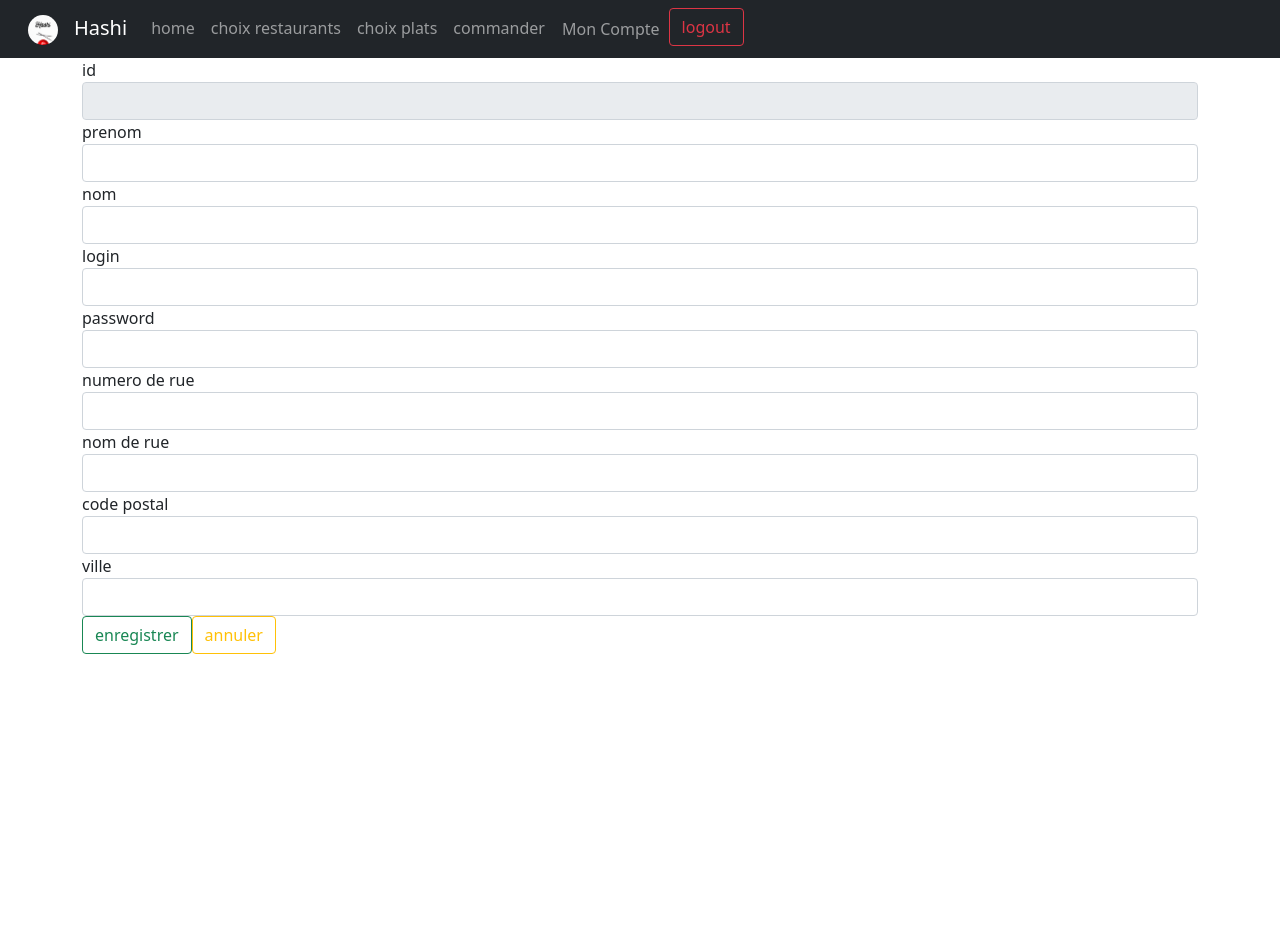
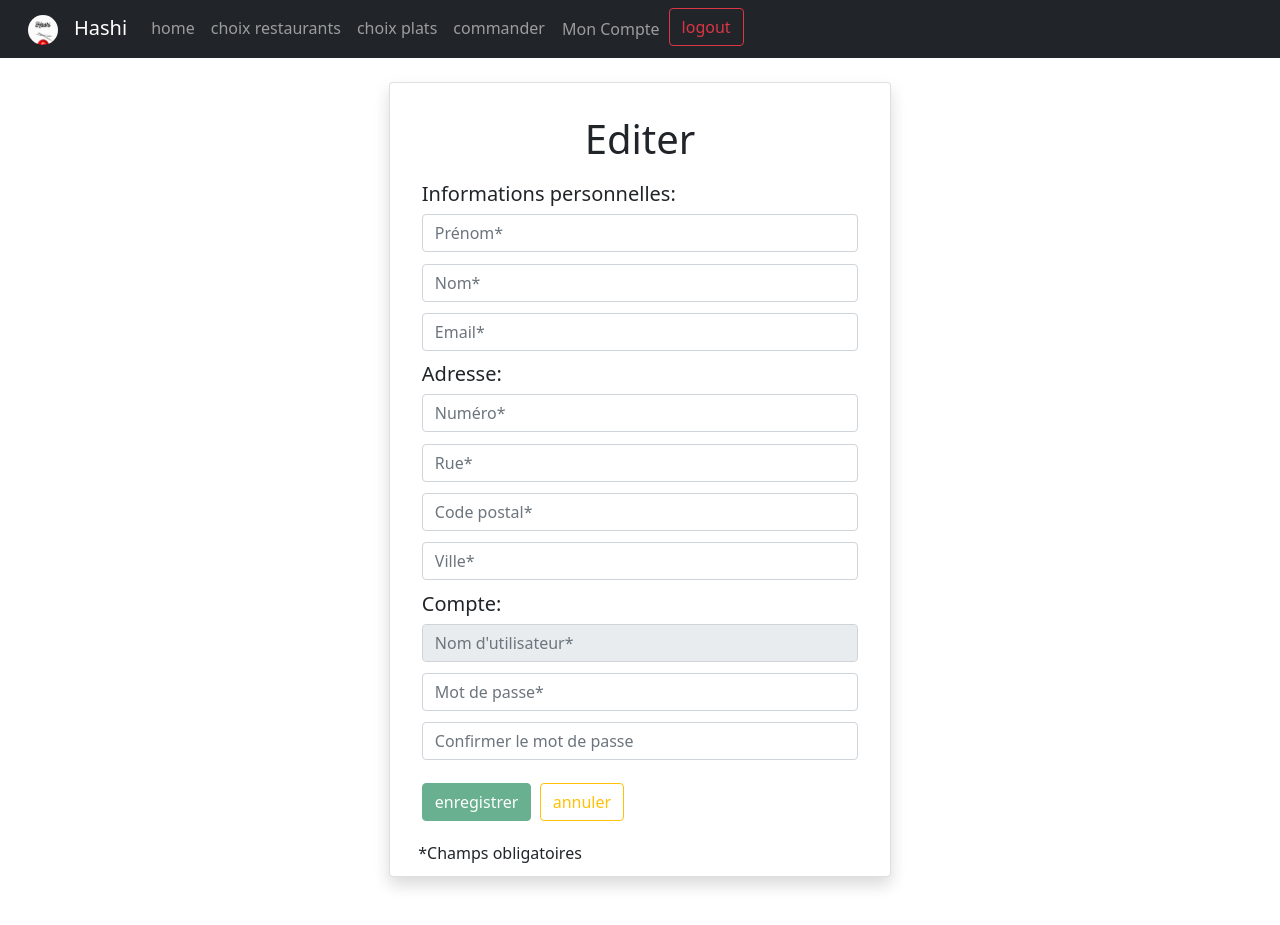
Before and after one commit to LouisBPro/ProjetFinalFormation, an Angular app in the folder HashiAngular/: page /client/edit/1 in a window 1280 px wide. Before the commit the page ends 800 px from the top, so only its background shows below. Built offline with nearby package versions, Linux system fonts and the light colour scheme; sample sign-in values are in the browser's storage.

Commit message:
ajustements modif client

```diff
--- a/HashiAngular/src/app/client/client/client.component.html
+++ b/HashiAngular/src/app/client/client/client.component.html
@@ -27,7 +27,7 @@
     <h6>Login :</h6>
   </div>
   <div class="col-sm-6">
-    <p>{{ client.user.login }}</p>
+    <p>{{ client.user!.login }}</p>
   </div>
 </div>
 <div class="row">
@@ -35,13 +35,13 @@
     <h6>N° :</h6>
   </div>
   <div class="col-sm-2">
-    <p>{{ client.adresse.numero }}</p>
+    <p>{{ client.adresse!.numero }}</p>
   </div>
   <div class="col-sm-2">
     <h6>Rue :</h6>
   </div>
   <div class="col-sm-6">
-    <p>{{ client.adresse.rue }}</p>
+    <p>{{ client.adresse!.rue }}</p>
   </div>
 </div>
 <div class="row">
@@ -49,13 +49,13 @@
     <h6>Code Postal :</h6>
   </div>
   <div class="col-sm-4">
-    <p>{{ client.adresse.codePostal }}</p>
+    <p>{{ client.adresse!.codePostal }}</p>
   </div>
   <div class="col-sm-2">
     <h6>Ville :</h6>
   </div>
   <div class="col-sm-4">
-    <p>{{ client.adresse.ville }}</p>
+    <p>{{ client.adresse!.ville }}</p>
   </div>
 </div>
 <a
--- a/HashiAngular/src/app/client/client/client.component.ts
+++ b/HashiAngular/src/app/client/client/client.component.ts
@@ -11,7 +11,7 @@ import { Adresse } from 'src/app/model/adresse';
   styleUrls: ['./client.component.css'],
 })
 export class ClientComponent implements OnInit {
-  client: Client = new Client(new User(), new Adresse());
+  client: Client = new Client();
 
   constructor(
     private clientService: ClientService,
--- a/HashiAngular/src/app/client/edit-client/edit-client.component.html
+++ b/HashiAngular/src/app/client/edit-client/edit-client.component.html
@@ -1,46 +1,167 @@
-<div class="container">
+<div class="container-fluid">
+  <br />
+  <form (ngSubmit)="save()" [formGroup]="_form">
+    <div
+      class="card mx-auto shadow p-3 mb-5"
+      style="width: 40%; line-height: 0.3cm"
+    >
+      <div class="card-body">
+        <h1 class="card-title text-center">Editer</h1>
+        <br />
+        <h5 class="card-text">Informations personnelles:</h5>
         <div class="form-group">
-    <label>id</label>
-    <input [(ngModel)]="client.id" readonly class="form-control" />
+          <input
+            class="form-control"
+            formControlName="prenom"
+            placeholder="Prénom*"
+          />
         </div>
+        <div
+          *ngIf="form['prenom'].dirty && form['prenom'].invalid"
+          class="alert alert-danger"
+        >
+          Prénom incorrect
+        </div>
+        <br />
         <div class="form-group">
-    <label>prenom</label>
-    <input [(ngModel)]="client.prenom" class="form-control" />
+          <input
+            class="form-control"
+            formControlName="nom"
+            placeholder="Nom*"
+          />
+          <div
+            *ngIf="form['nom'].dirty && form['nom'].invalid"
+            class="alert alert-danger"
+          >
+            Nom incorrect
           </div>
+        </div>
+        <br />
         <div class="form-group">
-    <label>nom</label>
-    <input [(ngModel)]="client.nom" class="form-control" />
+          <input
+            type="email"
+            class="form-control"
+            formControlName="email"
+            placeholder="Email*"
+          />
+          <div
+            *ngIf="form['email'].dirty && form['email'].invalid"
+            class="alert alert-danger"
+          >
+            Email incorrect
           </div>
-  <ng-container *ngIf="!client.id">
+        </div>
+        <br />
+        <h5 class="card-text">Adresse:</h5>
         <div class="form-group">
-      <label>login</label>
-      <input [(ngModel)]="client.user.login" class="form-control" />
+          <input
+            class="form-control"
+            formControlName="numero"
+            placeholder="Numéro*"
+          />
+          <div
+            *ngIf="form['numero'].dirty && form['numero'].invalid"
+            class="alert alert-danger"
+          >
+            Numéro incorrect
           </div>
+        </div>
+        <br />
         <div class="form-group">
-      <label>password</label>
-      <input type="password" [(ngModel)]="password" class="form-control" />
+          <input
+            class="form-control"
+            formControlName="rue"
+            placeholder="Rue*"
+          />
+          <div
+            *ngIf="form['rue'].dirty && form['rue'].invalid"
+            class="alert alert-danger"
+          >
+            Rue incorrecte
+          </div>
+        </div>
+        <br />
+        <div class="form-group">
+          <input
+            class="form-control"
+            formControlName="codePostal"
+            placeholder="Code postal*"
+          />
+          <div
+            *ngIf="form['codePostal'].dirty && form['codePostal'].invalid"
+            class="alert alert-danger"
+          >
+            Code postal incorrect
+          </div>
+        </div>
+        <br />
+        <div class="form-group">
+          <input
+            class="form-control"
+            formControlName="ville"
+            placeholder="Ville*"
+          />
+          <div
+            *ngIf="form['ville'].dirty && form['ville'].invalid"
+            class="alert alert-danger"
+          >
+            Ville incorrecte
+          </div>
+        </div>
+        <br />
+        <h5 class="card-text">Compte:</h5>
+        <div class="form-group">
+          <input
+            class="form-control"
+            readonly
+            formControlName="login"
+            placeholder="Nom d'utilisateur*"
+          />
+          <div
+            *ngIf="form['login'].dirty && form['login'].invalid"
+            class="alert alert-danger"
+          >
+            Login incorrect
+          </div>
+        </div>
+        <ng-container formGroupName="passwordGroup">
+          <br />
+          <div class="form-group">
+            <input
+              type="password"
+              class="form-control"
+              formControlName="password"
+              placeholder="Mot de passe*"
+            />
+            <div
+              *ngIf="
+                form['passwordGroup'].dirty && form['passwordGroup'].invalid
+              "
+              class="alert alert-danger"
+            >
+              Mot de passe incorrect ou différent
+            </div>
+          </div>
+          <br />
+          <div class="form-group">
+            <input
+              type="password"
+              class="form-control"
+              formControlName="confirm"
+              placeholder="Confirmer le mot de passe"
+            />
           </div>
         </ng-container>
-  <div class="form-group">
-    <label>numero de rue</label>
-    <input [(ngModel)]="client.adresse.numero" class="form-control" />
-  </div>
-  <div class="form-group">
-    <label>nom de rue</label>
-    <input [(ngModel)]="client.adresse.rue" class="form-control" />
-  </div>
-  <div class="form-group">
-    <label>code postal</label>
-    <input [(ngModel)]="client.adresse.codePostal" class="form-control" />
-  </div>
-  <div class="form-group">
-    <label>ville</label>
-    <input [(ngModel)]="client.adresse.ville" class="form-control" />
-  </div>
+        <br />
+        <br />
         <div>
-    <button (click)="save()" class="btn btn-outline-success">
-      enregistrer
-    </button>
+          <button
+            type="submit"
+            class="btn btn-success"
+            [disabled]="_form.invalid"
+          >
+            enregistrer</button
+          >&nbsp;
           <a
             [routerLink]="['/client', client.id]"
             routerLinkActive="active"
@@ -49,3 +170,8 @@
           >
         </div>
       </div>
+      <br />
+      <span> &nbsp; &nbsp;*Champs obligatoires</span>
+    </div>
+  </form>
+</div>
--- a/HashiAngular/src/app/client/edit-client/edit-client.component.ts
+++ b/HashiAngular/src/app/client/edit-client/edit-client.component.ts
@@ -1,9 +1,17 @@
+import {
+  FormGroup,
+  FormControl,
+  Validators,
+  AbstractControl,
+  ValidationErrors,
+} from '@angular/forms';
 import { ClientService } from './../../services/client.service';
 import { ActivatedRoute, Router } from '@angular/router';
 import { Client } from './../../model/client';
 import { Component, OnInit } from '@angular/core';
 import { User } from 'src/app/model/user';
 import { Adresse } from 'src/app/model/adresse';
+import { AuthService } from 'src/app/services/auth.service';
 
 @Component({
   selector: 'app-edit-client',
@@ -11,14 +19,68 @@ import { Adresse } from 'src/app/model/adresse';
   styleUrls: ['./edit-client.component.css'],
 })
 export class EditClientComponent implements OnInit {
-  client: Client = new Client(new User(), new Adresse());
+  client: Client = new Client();
   password: string = '';
+  _form: FormGroup;
 
   constructor(
-    private activatedRoute: ActivatedRoute,
     private clientService: ClientService,
-    private router: Router
-  ) {}
+    private router: Router,
+    private authService: AuthService
+  ) {
+    this._form = new FormGroup({
+      prenom: new FormControl('', [
+        Validators.required,
+        Validators.pattern(/^[a-zA-ZÀ-ÿ]{1,}((\s|-)[a-zA-ZÀ-ÿ]{1,})*$/),
+        Validators.maxLength(50),
+      ]),
+      nom: new FormControl('', [
+        Validators.required,
+        Validators.pattern(/^[a-zA-ZÀ-ÿ]{1,}((\s|-)[a-zA-ZÀ-ÿ]{1,})*$/),
+        Validators.maxLength(50),
+      ]),
+      email: new FormControl('', [
+        Validators.required,
+        Validators.email,
+        Validators.maxLength(100),
+      ]),
+      numero: new FormControl('', [
+        Validators.required,
+        Validators.pattern(/^[a-zA-Z0-9À-ÿ]{1,}((\s|-)[a-zA-Z0-9À-ÿ]{1,})*$/),
+        Validators.maxLength(50),
+      ]),
+      rue: new FormControl('', [
+        Validators.required,
+        Validators.pattern(/^[a-zA-Z0-9À-ÿ]{1,}((\s|-)[a-zA-Z0-9À-ÿ]{1,})*$/),
+        Validators.maxLength(200),
+      ]),
+      codePostal: new FormControl('', [
+        Validators.required,
+        Validators.pattern(/^[a-zA-Z0-9À-ÿ]{1,}((\s|-)[a-zA-Z0-9À-ÿ]{1,})*$/),
+        Validators.maxLength(50),
+      ]),
+      ville: new FormControl('', [
+        Validators.required,
+        Validators.pattern(/^[a-zA-ZÀ-ÿ]{1,}((\s|-)[a-zA-ZÀ-ÿ]{1,})*$/),
+        Validators.maxLength(100),
+      ]),
+      login: new FormControl(''),
+      passwordGroup: new FormGroup(
+        {
+          password: new FormControl('', [
+            // Validators.pattern(/^[a-zA-ZÀ-ÿ0-9]{5,}$/),
+            // Validators.maxLength(30),
+          ]),
+          confirm: new FormControl(''),
+        },
+        this.checkNotEquals
+      ),
+    });
+  }
+
+  get form(): { [key: string]: AbstractControl } {
+    return this._form.controls;
+  }
 
   ngOnInit(): void {
     if (!!sessionStorage.getItem('id')) {
@@ -26,25 +88,88 @@ export class EditClientComponent implements OnInit {
         .byId(sessionStorage.getItem('id') as unknown as number)
         .subscribe((client) => {
           this.client = client;
+          this.form['prenom'].setValue(this.client.prenom);
+          this.form['nom'].setValue(this.client.nom);
+          this.form['email'].setValue(this.client.email);
+          this.form['login'].setValue(this.client.user!.login);
+          this.form['numero'].setValue(this.client.adresse!.numero);
+          this.form['rue'].setValue(this.client.adresse!.rue);
+          this.form['codePostal'].setValue(this.client.adresse!.codePostal);
+          this.form['ville'].setValue(this.client.adresse!.ville);
         });
     }
   }
 
   save() {
-    if (!!this.client.id) {
-      this.clientService.update(this.client).subscribe((result) => {
-        this.goHome();
-      });
-    } else {
-      this.clientService
-        .insert(this.client, this.password)
-        .subscribe((result) => {
-          this.goHome();
-        });
-    }
+    this.clientService
+      .update(
+        new Client(
+          new User(this.form['login'].value),
+
+          new Adresse(
+            this.form['numero'].value,
+            this.form['rue'].value,
+            this.form['codePostal'].value,
+            this.form['ville'].value
+          ),
+          this.client.id,
+          this.form['prenom'].value,
+          this.form['nom'].value,
+          this.form['email'].value
+        ),
+        this.form['passwordGroup'].get('password')!.value
+      )
+      .subscribe(
+        (client) => {
+          this.authService
+            .auth(
+              this.form['login'].value,
+              this.form['passwordGroup'].get('password')!.value
+            )
+            .subscribe((ok) => {
+              sessionStorage.setItem(
+                'token',
+                btoa(
+                  this.form['login'].value +
+                    ':' +
+                    this.form['passwordGroup'].get('password')!.value
+                )
+              );
+              sessionStorage.setItem('login', this.form['login'].value);
+              sessionStorage.setItem('id', ok['personne']['id']);
+
+              // TODO roles
+              if (!!ok['client']) {
+                sessionStorage.setItem('role', 'client');
+              } else {
+                sessionStorage.setItem('role', 'admin');
+              }
+              if (!!localStorage.getItem('valider')) {
+                localStorage.removeItem('valider');
+                this.router.navigate(['/valider']);
+              } else {
+                this.router.navigate(['/home']);
+              }
+            });
+        },
+        (error) => {
+          console.log('erreur modification compte client');
+        }
+      );
   }
 
   goHome() {
     this.router.navigate(['/client/' + this.client.id]);
   }
+
+  checkNotEquals(group: AbstractControl): ValidationErrors | null {
+    let formGroup: FormGroup = group as FormGroup;
+    if (formGroup.controls['password'].errors) {
+      return null;
+    }
+    return formGroup.controls['password'].value !=
+      formGroup.controls['confirm'].value
+      ? { checkNotEquals: true }
+      : null;
+  }
 }
--- a/HashiAngular/src/app/model/client.ts
+++ b/HashiAngular/src/app/model/client.ts
@@ -2,8 +2,8 @@ import { Adresse } from './adresse';
 import { User } from './user';
 export class Client {
   constructor(
-    private _user: User,
-    private _adresse: Adresse,
+    private _user?: User | undefined,
+    private _adresse?: Adresse | undefined,
     private _id?: number | undefined,
     private _prenom?: string | undefined,
     private _nom?: string | undefined,
@@ -78,7 +78,7 @@ export class Client {
    * Getter adresse
    * @return {Adresse}
    */
-  public get adresse(): Adresse {
+  public get adresse(): Adresse | undefined {
     return this._adresse;
   }
 
@@ -86,7 +86,7 @@ export class Client {
    * Setter adresse
    * @param {Adresse} value
    */
-  public set adresse(value: Adresse) {
+  public set adresse(value: Adresse | undefined) {
     this._adresse = value;
   }
 
@@ -94,7 +94,7 @@ export class Client {
    * Getter user
    * @return {User}
    */
-  public get user(): User {
+  public get user(): User | undefined {
     return this._user;
   }
 
@@ -102,7 +102,7 @@ export class Client {
    * Setter user
    * @param {User} value
    */
-  public set user(value: User) {
+  public set user(value: User | undefined) {
     this._user = value;
   }
 }
--- a/HashiAngular/src/app/services/client.service.ts
+++ b/HashiAngular/src/app/services/client.service.ts
@@ -41,12 +41,12 @@ export class ClientService {
       prenom: client.prenom,
       nom: client.nom,
       email: client.email,
-      user: { login: client.user.login, password: password },
+      user: { login: client.user!.login, password: password },
       adresse: {
-        numero: client.adresse.numero,
-        rue: client.adresse.rue,
-        codePostal: client.adresse.codePostal,
-        ville: client.adresse.ville,
+        numero: client.adresse!.numero,
+        rue: client.adresse!.rue,
+        codePostal: client.adresse!.codePostal,
+        ville: client.adresse!.ville,
       },
     };
     return this.http.post<Client>(ClientService.URL, o, {
@@ -54,9 +54,21 @@ export class ClientService {
     });
   }
 
-  public update(client: Client): Observable<Client> {
-    console.log(client);
-    return this.http.put<Client>(`${ClientService.URL}/${client.id}`, client, {
+  public update(client: Client, password: string): Observable<Client> {
+    const o = {
+      id: client.id,
+      prenom: client.prenom,
+      nom: client.nom,
+      email: client.email,
+      user: { login: client.user!.login, password: password },
+      adresse: {
+        numero: client.adresse!.numero,
+        rue: client.adresse!.rue,
+        codePostal: client.adresse!.codePostal,
+        ville: client.adresse!.ville,
+      },
+    };
+    return this.http.put<Client>(`${ClientService.URL}/${client.id}`, o, {
       headers: this.httpHeaders,
     });
   }
```
Also changed, not shown: 2 other files (tests, documents, lock files or other folders). Lines whose indentation alone changed are shown as unchanged.
